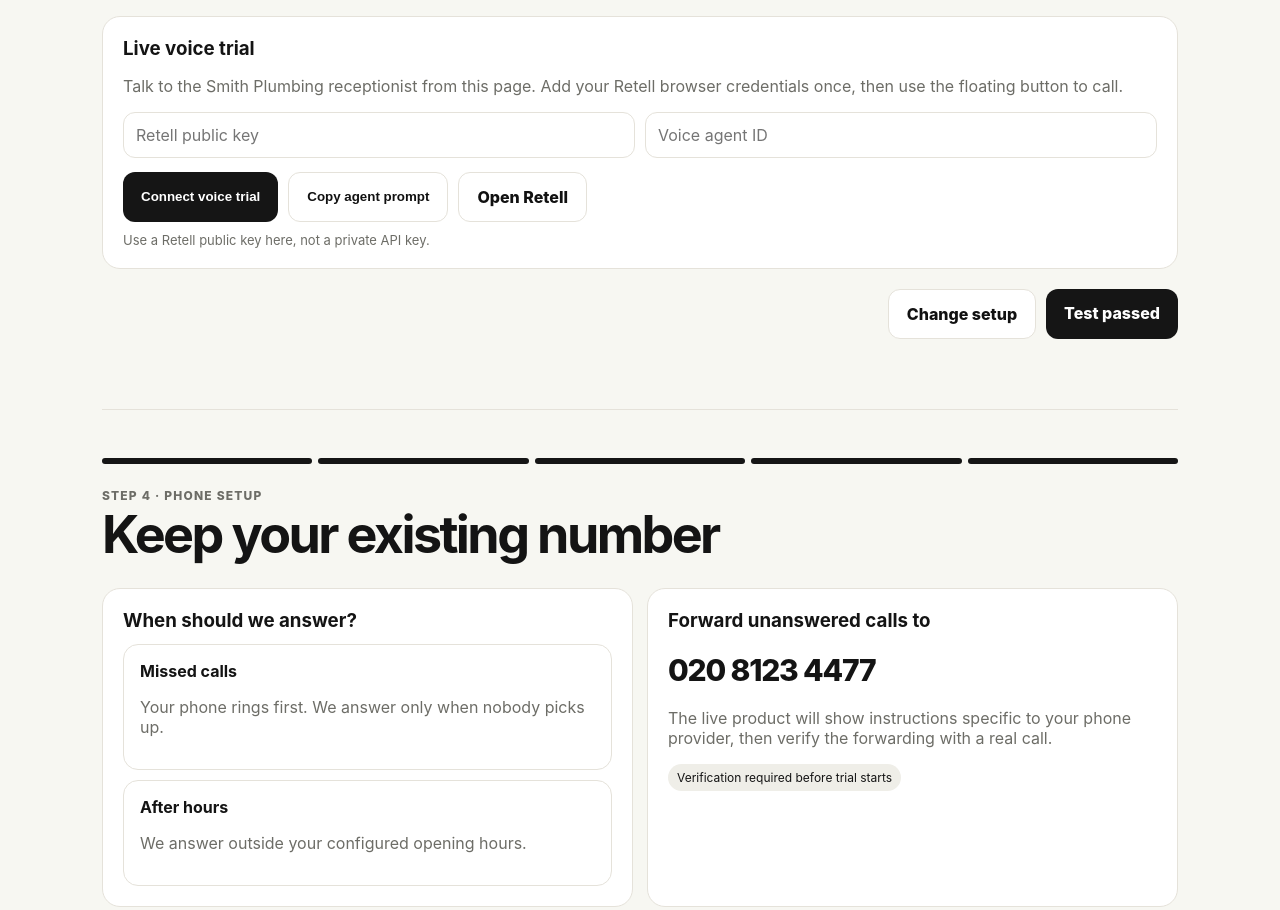
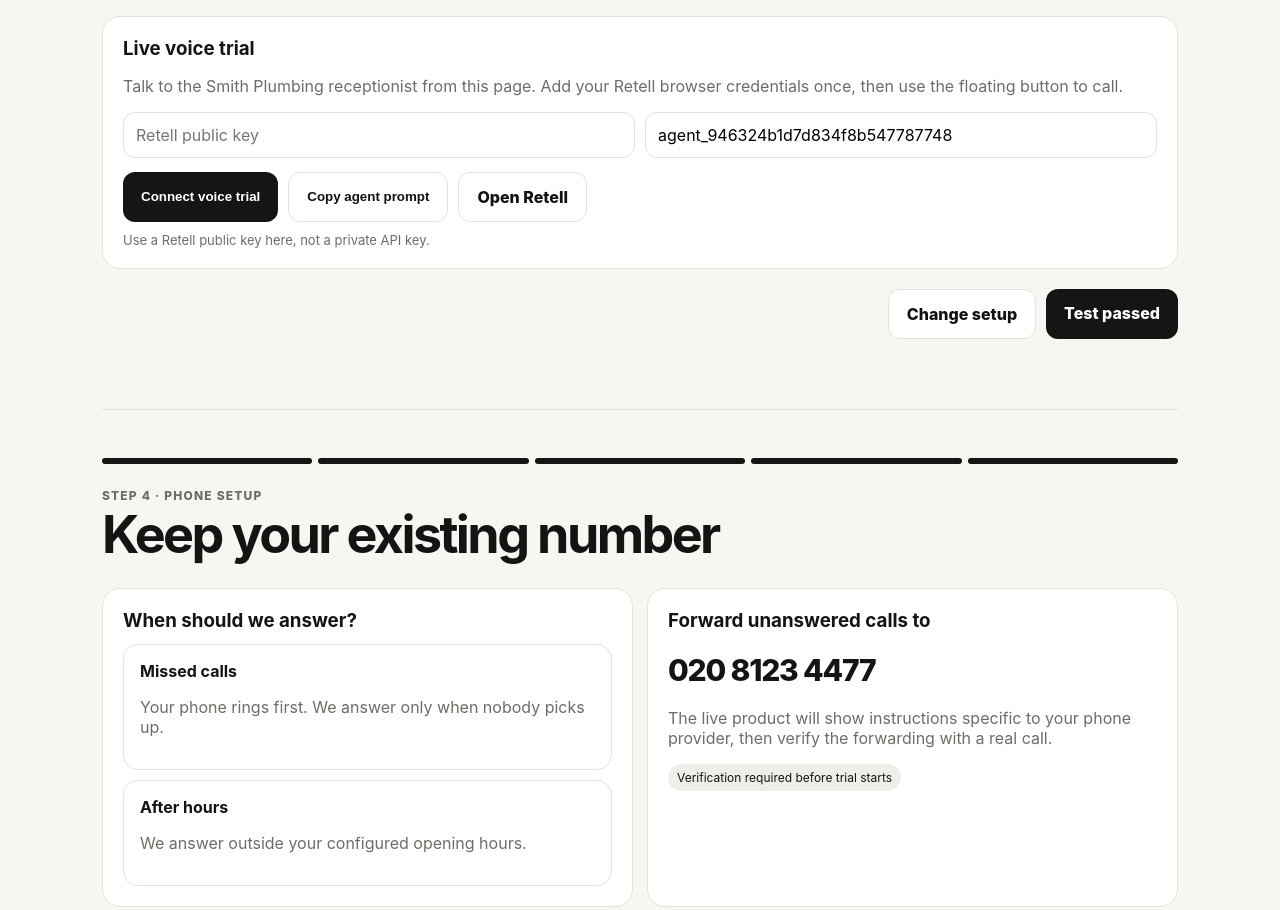
Before and after one commit to barneytrade/master, a plain HTML site: page index.html in a window 1280 px wide. Shown: the part 2861-3771 px from the top of the page. Drawn offline with Linux system fonts and the light colour scheme.

Commit message:
Prefill Smith Plumbing Retell agent ID

```diff
--- a/index.html
+++ b/index.html
@@ -28,7 +28,7 @@
   const ai=document.getElementById("retell-agent-id");
   const st=document.getElementById("voice-status");
   pk.value=localStorage.getItem(PK)||"";
-  ai.value=localStorage.getItem(AI)||"";
+  ai.value=localStorage.getItem(AI)||"agent_946324b1d7d834f8b547787748";
 
   function loadVoice(publicKey,agentId){
     if(!publicKey||!agentId||document.getElementById("retell-widget")) return;
```
